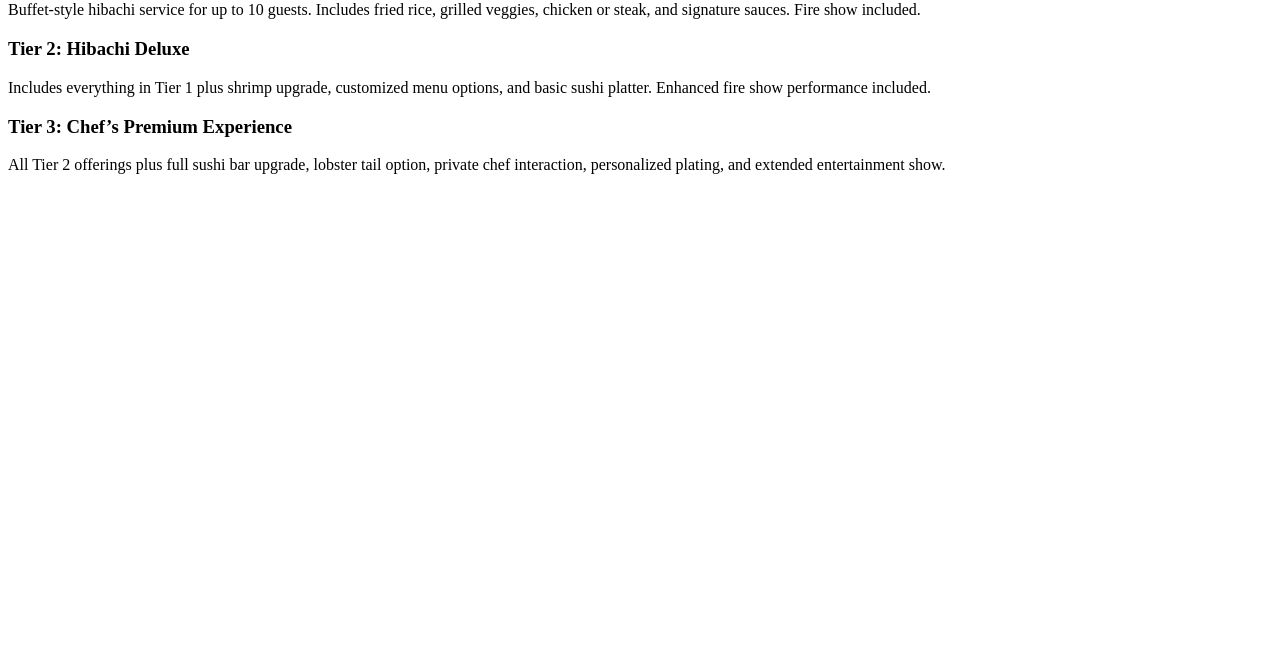
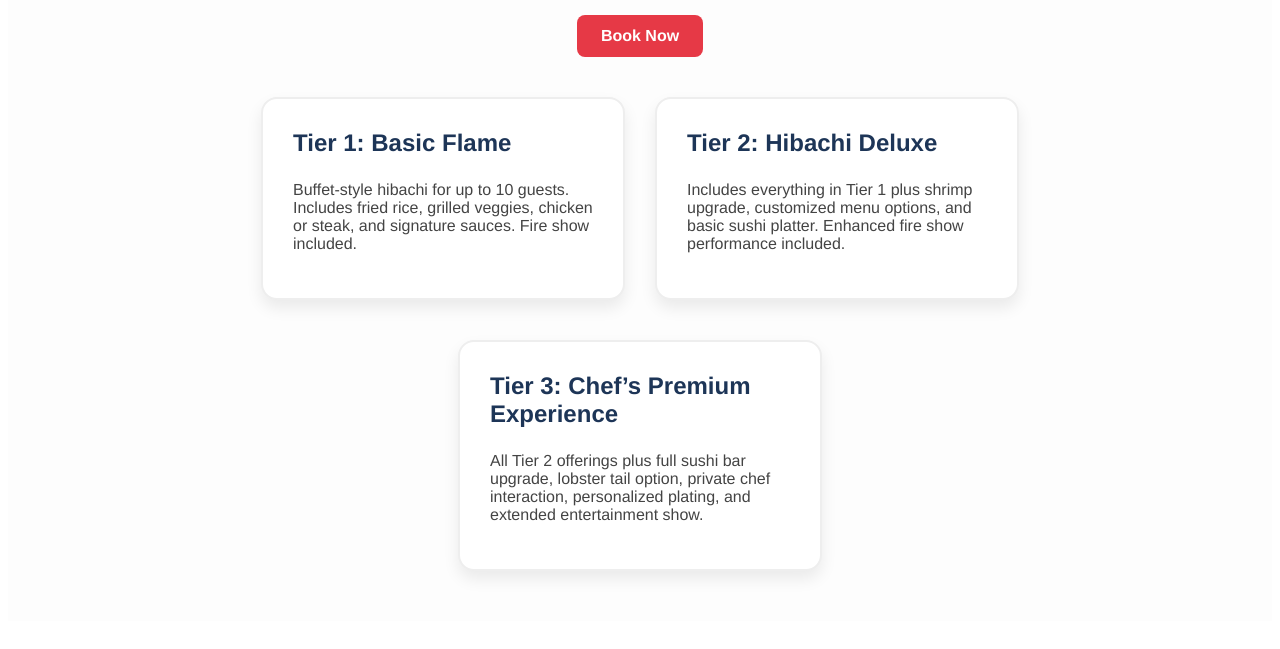
Before and after one commit to SaucyJackProductions/HibachiBookNowLanding, a plain HTML site: page index.html in a window 1280 px wide. Shown: the part 151-800 px from the top of the page. Drawn offline with Linux system fonts and the light colour scheme.

Commit message:
Update index.html

```diff
--- a/index.html
+++ b/index.html
@@ -1,19 +1,95 @@
+<style>
+  #booking {
+    text-align: center;
+    padding: 50px 20px;
+    background-color: #fdfdfd;
+    font-family: 'Helvetica Neue', sans-serif;
+  }
+
+  #booking h2 {
+    font-size: 2.5em;
+    margin-bottom: 30px;
+    color: #222;
+  }
+
+  .cta-button {
+    display: inline-block;
+    padding: 12px 24px;
+    background-color: #e63946;
+    color: white;
+    text-decoration: none;
+    font-weight: bold;
+    border-radius: 8px;
+    margin-bottom: 40px;
+    transition: background 0.3s ease;
+  }
+
+  .cta-button:hover {
+    background-color: #d62828;
+  }
+
+  .tier-wrapper {
+    display: flex;
+    flex-wrap: wrap;
+    justify-content: center;
+    gap: 30px;
+    max-width: 1000px;
+    margin: 0 auto;
+  }
+
+  .tier {
+    background: white;
+    border: 2px solid #eee;
+    border-radius: 16px;
+    box-shadow: 0 8px 16px rgba(0, 0, 0, 0.08);
+    padding: 30px;
+    width: 300px;
+    text-align: left;
+    transition: transform 0.3s ease;
+  }
+
+  .tier:hover {
+    transform: translateY(-5px);
+    border-color: #e63946;
+  }
+
+  .tier h3 {
+    margin-top: 0;
+    color: #1d3557;
+    font-size: 1.5em;
+  }
+
+  .tier p {
+    font-size: 1em;
+    color: #444;
+    margin: 15px 0;
+  }
+
+  .tier-tier3 {
+    margin-top: 40px;
+  }
+</style>
+
 <section id="booking">
   <h2>Choose Your Backyard Hibachi Experience</h2>
-  <a href="https://app.squareup.com/appointments/book/fv98k1yb9gn3bb/LYH17QF7SK37W/start" class="cta-button" style="display:inline-block; margin-bottom: 20px;">Book Now</a>
+  <a href="https://app.squareup.com/appointments/book/fv98k1yb9gn3bb/LYH17QF7SK37W/start" class="cta-button">Book Now</a>
 
+  <div class="tier-wrapper">
     <div class="tier">
       <h3>Tier 1: Basic Flame</h3>
-    <p>Buffet-style hibachi service for up to 10 guests. Includes fried rice, grilled veggies, chicken or steak, and signature sauces. Fire show included.</p>
+      <p>Buffet-style hibachi for up to 10 guests. Includes fried rice, grilled veggies, chicken or steak, and signature sauces. Fire show included.</p>
     </div>
 
     <div class="tier">
       <h3>Tier 2: Hibachi Deluxe</h3>
       <p>Includes everything in Tier 1 plus shrimp upgrade, customized menu options, and basic sushi platter. Enhanced fire show performance included.</p>
     </div>
+  </div>
 
+  <div class="tier-wrapper tier-tier3">
     <div class="tier">
       <h3>Tier 3: Chef’s Premium Experience</h3>
       <p>All Tier 2 offerings plus full sushi bar upgrade, lobster tail option, private chef interaction, personalized plating, and extended entertainment show.</p>
     </div>
+  </div>
 </section>
```
Lines whose indentation alone changed are shown as unchanged.
